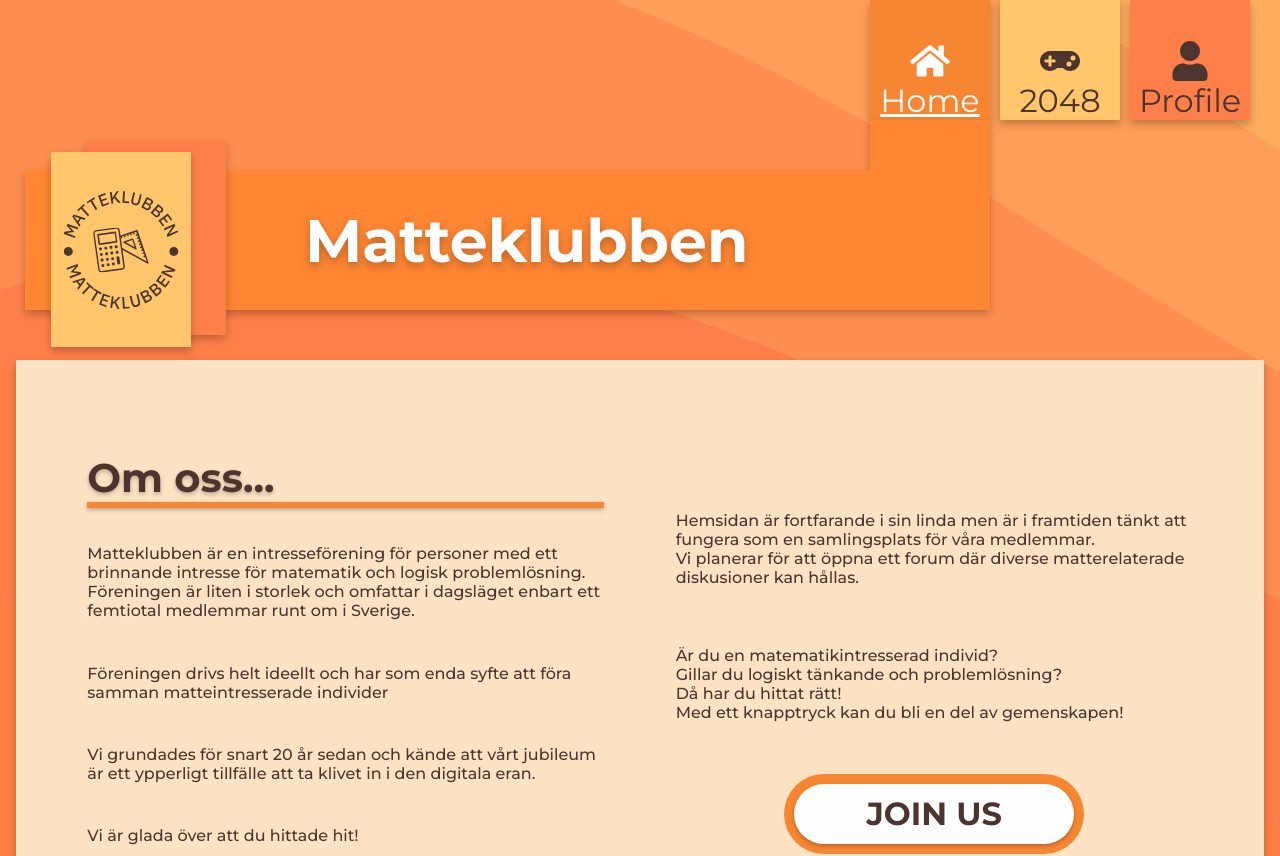
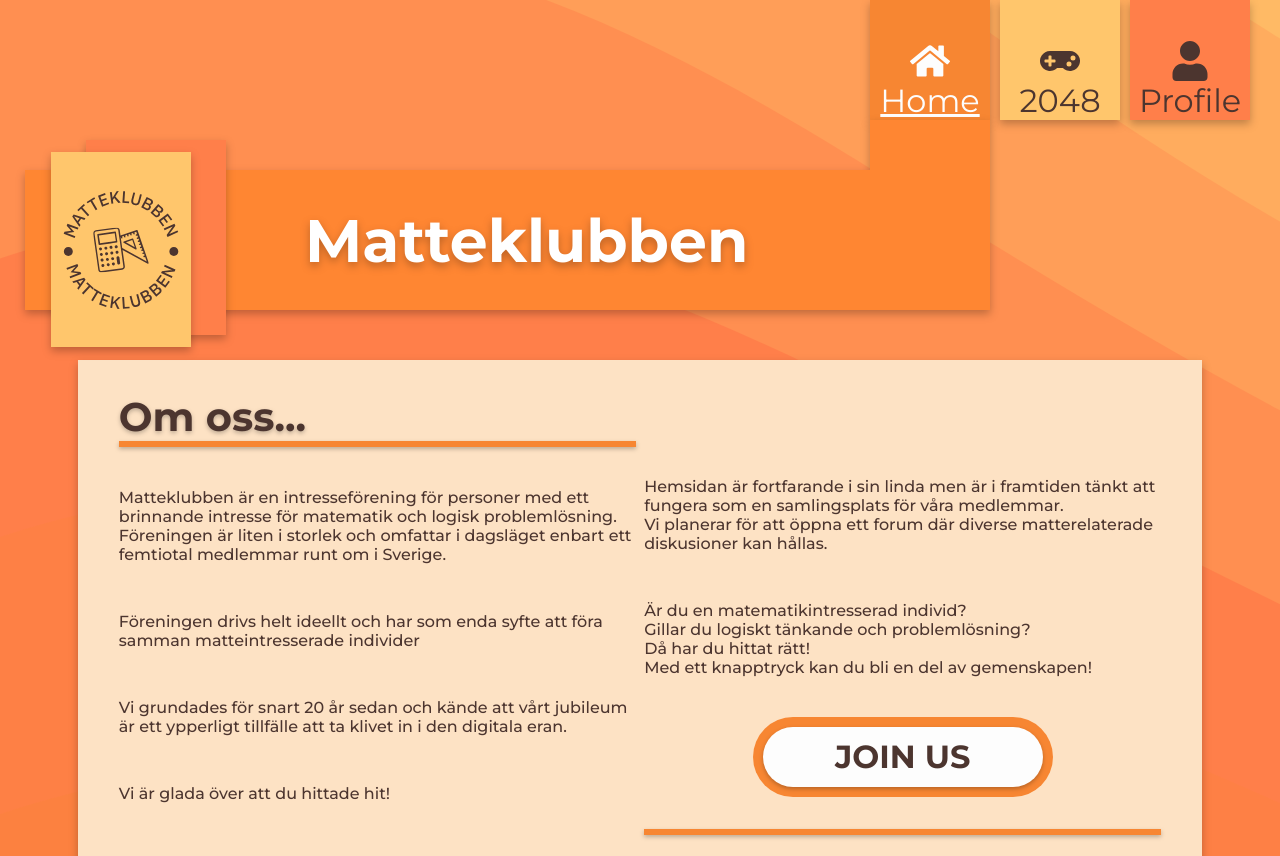
Before and after one commit to SamuelMeijer/examination-project-extended, a React (Create React App) app in the folder frontend/: page /home in a window 1280 px wide. Shown: the top 856 px of the page. Built offline with nearby package versions, Linux system fonts and the light colour scheme.

Commit message:
Improving responsiveness in pages/Home-component

```diff
--- a/frontend/src/components/Header/header.module.css
+++ b/frontend/src/components/Header/header.module.css
@@ -12,6 +12,7 @@
 
     margin: 50px 0;
     padding-left: 280px;
+    padding-right: 58px;
 
     position: relative;
 
--- a/frontend/src/components/StyledButton/styledButton.module.css
+++ b/frontend/src/components/StyledButton/styledButton.module.css
@@ -1,8 +1,8 @@
 
 .buttonStyle {
-    width: 300px;
+    width: 100%;
     height: 80px;
-
+    padding: 0.625rem;
     border-radius: 40px;
 
     color: #4C352F;
@@ -21,8 +21,8 @@
 }
 
 .white {
-    width: 280px;
-    height: 60px;
+    width: 100%;
+    height: 100%;
 
     display: flex;
     align-items: center;
@@ -33,3 +33,15 @@
 
     filter: drop-shadow(0 0.125rem 0.125rem rgba(0,0,0,0.25));
 }
+
+@media screen and (min-width: 420px) {
+    .buttonStyle {
+        max-width: 300px;
+        height: 80px;
+    }
+
+    .white {
+        max-width: 280px;
+        height: 60px;
+    }
+   }
--- a/frontend/src/pages/Home/home.module.css
+++ b/frontend/src/pages/Home/home.module.css
@@ -5,14 +5,17 @@
 }
 
 .contentBoxContainer {
-    width: 100%;
-    height: 636px;
+    width: 90%;
+    max-width: 800px;
+    margin: 0 auto;
+    padding: 2rem;
 
     background-color: #FDE2C4;
 
     display: flex;
     justify-content: space-evenly;
     align-items: center;
+    flex-direction: column;
 
     filter: drop-shadow(0 0.25rem 0.25rem rgba(0,0,0,0.25));
 }
@@ -33,20 +36,20 @@
 }
 
 .innerContentContainer {
-    width: 517px;
-    height: 450px;
+    max-width: 517px;
 
     display: flex;
+    gap: 1rem;
     flex-direction: column;
     justify-content: space-between;
 }
 
 .innerLeft {
-    padding-bottom: 50px;
+    padding-bottom: 0px;
 }
 
 .innerRight {
-    padding-top: 50px;
+    padding-top: 0px;
 }
 
 .botContent {
@@ -76,3 +79,22 @@
 .botContent .colorDivider {
     background-color: #FFC66C;
 }
+
+@media screen and (min-width: 1260px) {
+    .contentBoxContainer {
+        max-width: 1248px;
+        flex-direction: row;
+    }
+
+    .innerContentContainer {
+        gap: 2rem;
+    }
+
+    .innerLeft {
+        padding-bottom: 50px;
+    }
+
+    .innerRight {
+        padding-top: 50px;
+    }
+}
--- a/frontend/src/pages/Shop/shop.module.css
+++ b/frontend/src/pages/Shop/shop.module.css
@@ -66,7 +66,7 @@
 }
 
 /* Same styling as Styledbutton-component */
-button {
+/* button {
     width: 300px;
     height: 100px;
 
@@ -86,4 +86,4 @@ button {
     align-self: center;
 
     cursor: pointer;
-}
+} */
```
Also changed, not shown: 1 other file (tests, documents, lock files or other folders).
